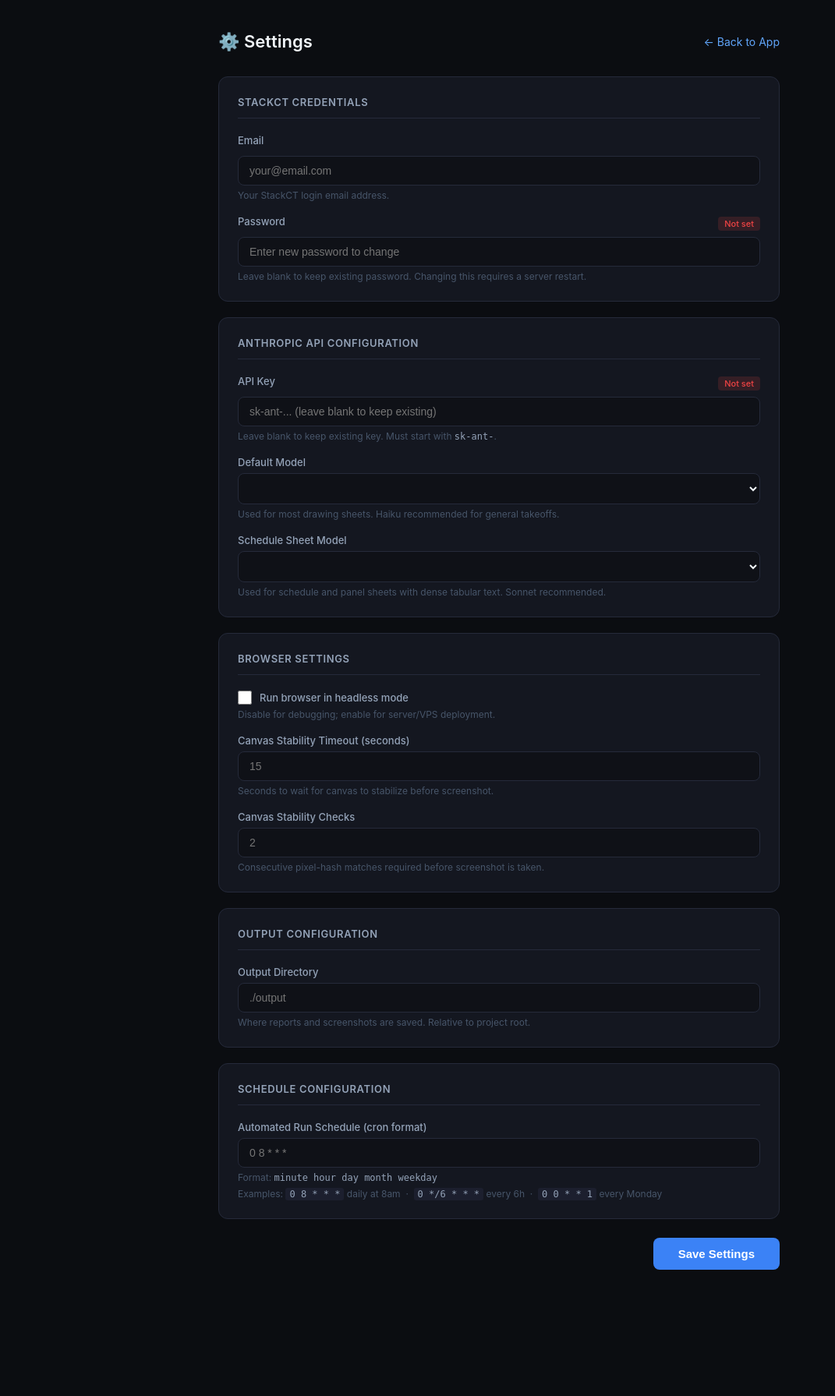
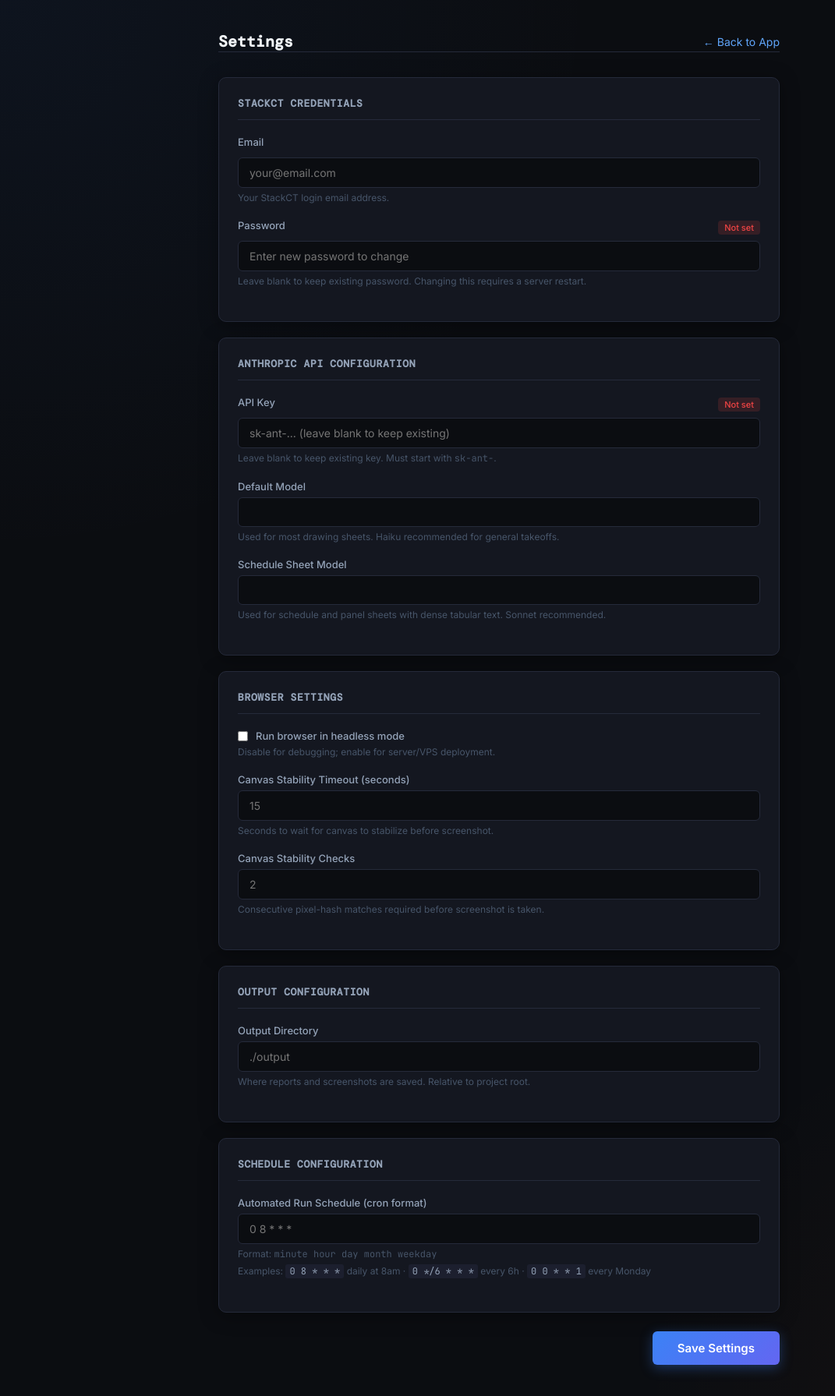
Before and after one commit to Zaman152/Bobby-Tailor-Automation-2.0, a Flask app: page /settings in a window 1280 px wide. Shown: the whole page at 78% size, without its empty margins (0-1071 px from the left). Before the commit the page ends 1629 px from the top, so only its background shows below. Run offline with Flask 3, Linux system fonts and the light colour scheme; parts of the project's set-up code (start-up, migrations or seed data) failed here and were passed over.

Commit message:
feat(ui): polish dashboard UX and record milestone UAT
Add Motion One page transitions, refined industrial theme, settings shell alignment, and formatted report summaries after full browser verification.

```diff
--- /dev/null
+++ b/static/ui-polish.css
@@ -0,0 +1,364 @@
+/**
+ * UI polish layer — motion, depth, industrial dashboard refinements
+ */
+
+:root {
+  --ease-out-expo: cubic-bezier(0.22, 1, 0.36, 1);
+  --shadow-card: 0 4px 24px rgba(0, 0, 0, 0.35);
+  --shadow-glow: 0 0 0 1px rgba(59, 130, 246, 0.08);
+  --gradient-brand: linear-gradient(135deg, #3b82f6 0%, #6366f1 100%);
+}
+
+body {
+  background: radial-gradient(ellipse 120% 80% at 0% 0%, rgba(59, 130, 246, 0.06), transparent 50%),
+              radial-gradient(ellipse 80% 60% at 100% 100%, rgba(249, 115, 22, 0.04), transparent 45%),
+              var(--bg-base);
+}
+
+.sidebar {
+  backdrop-filter: blur(12px);
+  background: rgba(20, 23, 32, 0.92);
+}
+
+.logo {
+  background: var(--gradient-brand);
+  box-shadow: 0 4px 14px rgba(59, 130, 246, 0.35);
+}
+
+.nav-icon {
+  display: flex;
+  align-items: center;
+  justify-content: center;
+  opacity: 0.85;
+}
+
+.nav-item.active .nav-icon {
+  color: var(--accent-primary);
+}
+
+.page-header {
+  background: rgba(20, 23, 32, 0.6);
+  backdrop-filter: blur(8px);
+}
+
+.page-body {
+  max-width: 1100px;
+}
+
+.page-section.active {
+  animation: pageFadeIn 0.38s var(--ease-out-expo) forwards;
+}
+
+@keyframes pageFadeIn {
+  from { opacity: 0; transform: translateY(10px); }
+  to { opacity: 1; transform: translateY(0); }
+}
+
+.card {
+  box-shadow: var(--shadow-card), var(--shadow-glow);
+  transition: border-color 0.2s ease, box-shadow 0.2s ease;
+}
+
+.card:hover {
+  border-color: rgba(59, 130, 246, 0.25);
+}
+
+.card-eyebrow {
+  font-size: 11px;
+  text-transform: uppercase;
+  letter-spacing: 0.08em;
+  color: var(--text-tertiary);
+  margin: 0;
+  font-family: var(--font-display);
+}
+
+/* Mode toggle — card style */
+.mode-toggle {
+  gap: 12px;
+}
+
+.mode-btn {
+  display: flex;
+  flex-direction: column;
+  align-items: flex-start;
+  text-align: left;
+  padding: 14px 16px;
+  gap: 4px;
+}
+
+.mode-btn .mode-label {
+  font-size: 14px;
+  font-weight: 600;
+  color: inherit;
+}
+
+.mode-btn .mode-hint {
+  font-size: 11px;
+  font-weight: 400;
+  opacity: 0.75;
+  line-height: 1.3;
+}
+
+.mode-btn.active {
+  box-shadow: inset 0 0 0 1px rgba(59, 130, 246, 0.35);
+}
+
+/* Reports */
+.reports-toolbar {
+  padding: 16px 20px;
+  margin-bottom: 16px;
+}
+
+.report-card {
+  transition: transform 0.2s var(--ease-out-expo), border-color 0.2s, box-shadow 0.2s;
+}
+
+.report-card:hover {
+  transform: translateY(-2px);
+  box-shadow: 0 8px 32px rgba(0, 0, 0, 0.4);
+}
+
+.report-card.expanded {
+  box-shadow: 0 12px 40px rgba(59, 130, 246, 0.12);
+}
+
+.report-card .card-actions {
+  display: grid;
+  grid-template-columns: repeat(auto-fill, minmax(120px, 1fr));
+  gap: 8px;
+}
+
+.btn-preview, .btn-download {
+  transition: all 0.15s ease;
+}
+
+.btn-preview:hover, .btn-download:hover {
+  transform: translateY(-1px);
+  box-shadow: 0 4px 12px rgba(59, 130, 246, 0.2);
+}
+
+.summary-view {
+  font-family: var(--font-data);
+  font-size: 12px;
+  line-height: 1.65;
+}
+
+.summary-view .summary-heading {
+  color: #60a5fa;
+  font-weight: 600;
+  margin: 16px 0 8px;
+  font-size: 13px;
+  letter-spacing: 0.02em;
+}
+
+.summary-view .summary-heading:first-child {
+  margin-top: 0;
+}
+
+.summary-view .summary-line {
+  color: var(--text-secondary);
+  margin: 2px 0;
+}
+
+/* Drop zone */
+.drop-zone {
+  transition: border-color 0.2s, background 0.2s, transform 0.2s;
+}
+
+.drop-zone:hover {
+  transform: scale(1.005);
+}
+
+.drop-zone {
+  min-height: 140px;
+  display: flex;
+  flex-direction: column;
+  align-items: center;
+  justify-content: center;
+  background: rgba(59, 130, 246, 0.06);
+  border-color: rgba(59, 130, 246, 0.35);
+}
+
+.drop-zone .dz-icon {
+  color: #60a5fa;
+  opacity: 1;
+  margin-bottom: 8px;
+}
+
+.drop-zone p {
+  color: var(--text-secondary);
+}
+
+.drop-zone p strong {
+  color: #93c5fd;
+  font-weight: 600;
+}
+
+#page-pdf .card h2 {
+  color: var(--text-primary);
+  font-size: 18px;
+  text-transform: none;
+  letter-spacing: -0.02em;
+}
+
+/* Project list */
+.project-item {
+  transition: background 0.15s, border-color 0.15s;
+}
+
+.project-item.selected {
+  box-shadow: inset 3px 0 0 var(--accent-primary);
+}
+
+/* Buttons */
+.run-btn {
+  background: var(--gradient-brand);
+  box-shadow: 0 4px 16px rgba(59, 130, 246, 0.35);
+  transition: transform 0.15s, box-shadow 0.15s, opacity 0.15s;
+}
+
+.run-btn:hover:not(:disabled) {
+  transform: translateY(-1px);
+  box-shadow: 0 6px 20px rgba(59, 130, 246, 0.45);
+}
+
+.run-btn:active:not(:disabled) {
+  transform: translateY(0);
+}
+
+.preview-btn {
+  transition: all 0.15s ease;
+}
+
+/* Monitor */
+.monitor-container {
+  box-shadow: var(--shadow-card);
+}
+
+.monitor-progress-track .progress-bar-fill {
+  background: linear-gradient(90deg, var(--accent-primary), var(--accent-success));
+}
+
+/* Progress card hidden by default — monitor page is primary */
+.progress-card {
+  display: none !important;
+}
+
+/* Toast */
+.app-toast {
+  position: fixed;
+  bottom: 24px;
+  right: 24px;
+  padding: 12px 20px;
+  background: var(--bg-elevated);
+  border: 1px solid var(--border-subtle);
+  border-radius: var(--radius-md);
+  color: var(--text-primary);
+  font-size: 13px;
+  box-shadow: var(--shadow-card);
+  z-index: 9999;
+  animation: toastIn 0.35s var(--ease-out-expo);
+}
+
+@keyframes toastIn {
+  from { opacity: 0; transform: translateY(12px); }
+  to { opacity: 1; transform: translateY(0); }
+}
+
+@media (max-width: 900px) {
+  .sidebar { width: 72px; }
+  .sidebar .brand-name, .sidebar .brand-sub, .nav-item span:not(.nav-icon) { display: none; }
+  .main-content { margin-left: 72px; }
+  .nav-item { justify-content: center; padding: 12px; }
+}
+
+/* ── Settings page (standalone) ── */
+body.settings-page {
+  padding: 40px 24px;
+}
+
+body.settings-page .page-header {
+  max-width: 720px;
+  margin: 0 auto 32px;
+  display: flex;
+  align-items: center;
+  justify-content: space-between;
+  background: transparent;
+  backdrop-filter: none;
+  padding: 0;
+}
+
+body.settings-page .settings-form {
+  max-width: 720px;
+  margin: 0 auto;
+}
+
+body.settings-page .section {
+  background: var(--bg-surface);
+  border: 1px solid var(--border-subtle);
+  border-radius: var(--radius-md);
+  padding: 24px;
+  margin-bottom: 20px;
+  box-shadow: var(--shadow-card);
+}
+
+body.settings-page .section h2 {
+  font-size: 13px;
+  font-weight: 600;
+  color: var(--text-secondary);
+  text-transform: uppercase;
+  letter-spacing: 0.05em;
+  margin-bottom: 20px;
+  padding-bottom: 12px;
+  border-bottom: 1px solid var(--border-subtle);
+}
+
+body.settings-page label {
+  display: block;
+  font-size: 13px;
+  color: var(--text-secondary);
+  margin-bottom: 6px;
+  font-weight: 500;
+}
+
+body.settings-page input[type="text"],
+body.settings-page input[type="email"],
+body.settings-page input[type="password"],
+body.settings-page select {
+  width: 100%;
+  background: var(--bg-base);
+  border: 1px solid var(--border-subtle);
+  color: var(--text-primary);
+  padding: 10px 14px;
+  border-radius: var(--radius-sm);
+  font-size: 14px;
+  outline: none;
+  transition: border-color 0.15s;
+}
+
+body.settings-page input:focus,
+body.settings-page select:focus {
+  border-color: var(--accent-primary);
+}
+
+body.settings-page .save-btn {
+  padding: 12px 32px;
+  background: var(--gradient-brand);
+  color: white;
+  border: none;
+  border-radius: var(--radius-sm);
+  font-size: 15px;
+  font-weight: 600;
+  cursor: pointer;
+  box-shadow: 0 4px 16px rgba(59, 130, 246, 0.35);
+}
+
+body.settings-page .back-link {
+  color: #60a5fa;
+  text-decoration: none;
+  font-size: 14px;
+}
+
+body.settings-page .back-link:hover {
+  text-decoration: underline;
+}
--- a/templates/settings.html
+++ b/templates/settings.html
@@ -4,234 +4,38 @@
   <meta charset="UTF-8" />
   <meta name="viewport" content="width=device-width, initial-scale=1.0" />
   <title>Settings — Bobby Tailor</title>
+  <link rel="preconnect" href="https://fonts.googleapis.com">
+  <link rel="preconnect" href="https://fonts.gstatic.com" crossorigin>
+  <link href="https://fonts.googleapis.com/css2?family=DM+Mono:wght@400;500&family=Inter:wght@400;500;600&family=JetBrains+Mono:wght@400;500&display=swap" rel="stylesheet">
+  <link rel="stylesheet" href="{{ url_for('static', filename='style.css') }}">
+  <link rel="stylesheet" href="{{ url_for('static', filename='ui-polish.css') }}">
   <style>
-    *, *::before, *::after { box-sizing: border-box; margin: 0; padding: 0; }
-
-    body {
-      font-family: -apple-system, BlinkMacSystemFont, 'Segoe UI', 'Inter', sans-serif;
-      background: #0b0d11;
-      color: #f1f5f9;
-      min-height: 100vh;
-      padding: 40px 24px;
-    }
-
-    .page-header {
-      max-width: 720px;
-      margin: 0 auto 32px;
-      display: flex;
-      align-items: center;
-      justify-content: space-between;
-    }
-
-    .page-header h1 {
-      font-size: 22px;
-      font-weight: 600;
-      color: #f1f5f9;
-    }
-
-    .back-link {
-      color: #60a5fa;
-      text-decoration: none;
-      font-size: 14px;
-    }
-    .back-link:hover { text-decoration: underline; }
-
-    .settings-form {
-      max-width: 720px;
-      margin: 0 auto;
-    }
-
-    .section {
-      background: #141720;
-      border: 1px solid #252a3a;
-      border-radius: 12px;
-      padding: 24px;
-      margin-bottom: 20px;
-    }
-
-    .section h2 {
-      font-size: 13px;
-      font-weight: 600;
-      color: #94a3b8;
-      text-transform: uppercase;
-      letter-spacing: 0.05em;
-      margin-bottom: 20px;
-      padding-bottom: 12px;
-      border-bottom: 1px solid #252a3a;
-    }
-
-    .field {
-      margin-bottom: 18px;
-    }
-    .field:last-child { margin-bottom: 0; }
-
-    label {
-      display: block;
-      font-size: 13px;
-      color: #94a3b8;
-      margin-bottom: 6px;
-      font-weight: 500;
-    }
-
-    .label-row {
-      display: flex;
-      align-items: center;
-      justify-content: space-between;
-      margin-bottom: 6px;
-    }
-
-    .field-set-badge {
-      font-size: 11px;
-      padding: 2px 8px;
-      border-radius: 4px;
-      background: rgba(16, 185, 129, 0.15);
-      color: #10b981;
-      font-weight: 500;
-    }
-
-    .field-unset-badge {
-      font-size: 11px;
-      padding: 2px 8px;
-      border-radius: 4px;
-      background: rgba(239, 68, 68, 0.15);
-      color: #ef4444;
-      font-weight: 500;
-    }
-
-    input[type="text"],
-    input[type="email"],
-    input[type="password"],
-    select {
-      width: 100%;
-      background: #0f1117;
-      border: 1px solid #252a3a;
-      color: #f1f5f9;
-      padding: 10px 14px;
-      border-radius: 8px;
-      font-size: 14px;
-      outline: none;
-      transition: border-color 0.15s;
-    }
-
-    input:focus, select:focus {
-      border-color: #3b82f6;
-    }
-
-    input[type="checkbox"] {
-      width: 18px;
-      height: 18px;
-      cursor: pointer;
-      accent-color: #3b82f6;
-    }
-
-    .checkbox-row {
-      display: flex;
-      align-items: center;
-      gap: 10px;
-    }
-
-    .help-text {
-      font-size: 12px;
-      color: #475569;
-      margin-top: 5px;
-    }
-
-    .model-option-hint {
-      font-size: 11px;
-      color: #475569;
-      margin-top: 4px;
-    }
-
-    .cron-examples {
-      margin-top: 6px;
-      font-size: 12px;
-      color: #475569;
-    }
-    .cron-examples code {
-      font-family: 'JetBrains Mono', 'Menlo', monospace;
-      color: #94a3b8;
-      background: #1c1f2e;
-      padding: 1px 5px;
-      border-radius: 3px;
-    }
-
-    .actions {
-      max-width: 720px;
-      margin: 0 auto;
-      display: flex;
-      align-items: center;
-      justify-content: space-between;
-      gap: 16px;
-    }
-
-    .save-btn {
-      padding: 12px 32px;
-      background: #3b82f6;
-      color: white;
-      border: none;
-      border-radius: 8px;
-      font-size: 15px;
-      font-weight: 600;
-      cursor: pointer;
-      transition: background 0.15s;
-    }
-    .save-btn:hover { background: #2563eb; }
-    .save-btn:disabled { opacity: 0.5; cursor: not-allowed; }
-
-    .msg-area {
-      flex: 1;
-      font-size: 14px;
-    }
-
-    .msg-success {
-      color: #10b981;
-      padding: 10px 16px;
-      background: rgba(16, 185, 129, 0.1);
-      border: 1px solid rgba(16, 185, 129, 0.2);
-      border-radius: 8px;
-    }
-
-    .msg-error {
-      color: #ef4444;
-      padding: 10px 16px;
-      background: rgba(239, 68, 68, 0.1);
-      border: 1px solid rgba(239, 68, 68, 0.2);
-      border-radius: 8px;
-    }
-
-    .msg-warning {
-      color: #f59e0b;
-      padding: 10px 16px;
-      background: rgba(245, 158, 11, 0.1);
-      border: 1px solid rgba(245, 158, 11, 0.2);
-      border-radius: 8px;
-      margin-top: 8px;
-    }
-
+    .label-row { display: flex; align-items: center; justify-content: space-between; margin-bottom: 6px; }
+    .field-set-badge { font-size: 11px; padding: 2px 8px; border-radius: 4px; background: rgba(16, 185, 129, 0.15); color: var(--accent-success); font-weight: 500; }
+    .field-unset-badge { font-size: 11px; padding: 2px 8px; border-radius: 4px; background: rgba(239, 68, 68, 0.15); color: var(--accent-danger); font-weight: 500; }
+    .checkbox-row { display: flex; align-items: center; gap: 10px; }
+    .help-text { font-size: 12px; color: var(--text-tertiary); margin-top: 5px; }
+    .cron-examples { margin-top: 6px; font-size: 12px; color: var(--text-tertiary); }
+    .cron-examples code { font-family: var(--font-data); color: var(--text-secondary); background: var(--bg-elevated); padding: 1px 5px; border-radius: 3px; }
+    .actions { max-width: 720px; margin: 24px auto 0; display: flex; align-items: center; justify-content: space-between; gap: 16px; }
+    .msg-success { color: var(--accent-success); padding: 10px 16px; background: rgba(16, 185, 129, 0.1); border: 1px solid rgba(16, 185, 129, 0.2); border-radius: var(--radius-sm); }
+    .msg-error { color: var(--accent-danger); padding: 10px 16px; background: rgba(239, 68, 68, 0.1); border: 1px solid rgba(239, 68, 68, 0.2); border-radius: var(--radius-sm); }
+    .msg-warning { color: var(--accent-warning); padding: 10px 16px; background: rgba(245, 158, 11, 0.1); border: 1px solid rgba(245, 158, 11, 0.2); border-radius: var(--radius-sm); margin-top: 8px; }
     @keyframes spin { to { transform: rotate(360deg); } }
-    .spinner {
-      display: inline-block; width: 14px; height: 14px;
-      border: 2px solid rgba(96,165,250,0.3);
-      border-top-color: #60a5fa;
-      border-radius: 50%;
-      animation: spin 0.8s linear infinite;
-      vertical-align: middle;
-    }
+    .spinner { display: inline-block; width: 14px; height: 14px; border: 2px solid rgba(96,165,250,0.3); border-top-color: #60a5fa; border-radius: 50%; animation: spin 0.8s linear infinite; vertical-align: middle; }
   </style>
 </head>
-<body>
+<body class="settings-page">
 
 <div class="page-header">
-  <h1>⚙️ Settings</h1>
+  <h1>Settings</h1>
   <a href="/" class="back-link">← Back to App</a>
 </div>
 
 <form class="settings-form" onsubmit="saveSettings(event)">
 
-  <!-- ── StackCT Credentials ── -->
   <div class="section">
     <h2>StackCT Credentials</h2>
-
     <div class="field">
       <div class="label-row">
         <label for="STACKCT_EMAIL">Email</label>
@@ -240,7 +44,6 @@
       <input type="email" id="STACKCT_EMAIL" name="STACKCT_EMAIL" placeholder="your@email.com" autocomplete="username" />
       <p class="help-text">Your StackCT login email address.</p>
     </div>
-
     <div class="field">
       <div class="label-row">
         <label for="STACKCT_PASSWORD">Password</label>
@@ -254,10 +57,8 @@
     </div>
   </div>
 
-  <!-- ── Anthropic API Configuration ── -->
   <div class="section">
     <h2>Anthropic API Configuration</h2>
-
     <div class="field">
       <div class="label-row">
         <label for="ANTHROPIC_API_KEY">API Key</label>
@@ -267,9 +68,8 @@
              data-sensitive="true" data-has-value="false"
              placeholder="sk-ant-... (leave blank to keep existing)"
              autocomplete="off" />
-      <p class="help-text">Leave blank to keep existing key. Must start with <code style="font-family:monospace;color:#94a3b8;">sk-ant-</code>.</p>
+      <p class="help-text">Leave blank to keep existing key. Must start with <code>sk-ant-</code>.</p>
     </div>
-
     <div class="field">
       <label for="CLAUDE_MODEL">Default Model</label>
       <select id="CLAUDE_MODEL" name="CLAUDE_MODEL">
@@ -279,7 +79,6 @@
       </select>
       <p class="help-text">Used for most drawing sheets. Haiku recommended for general takeoffs.</p>
     </div>
-
     <div class="field">
       <label for="CLAUDE_MODEL_SCHEDULES">Schedule Sheet Model</label>
       <select id="CLAUDE_MODEL_SCHEDULES" name="CLAUDE_MODEL_SCHEDULES">
@@ -291,10 +90,8 @@
     </div>
   </div>
 
-  <!-- ── Browser Settings ── -->
   <div class="section">
     <h2>Browser Settings</h2>
-
     <div class="field">
       <div class="checkbox-row">
         <input type="checkbox" id="HEADLESS" name="HEADLESS" />
@@ -302,13 +99,11 @@
       </div>
       <p class="help-text">Disable for debugging; enable for server/VPS deployment.</p>
     </div>
-
     <div class="field">
       <label for="CANVAS_STABILITY_TIMEOUT">Canvas Stability Timeout (seconds)</label>
       <input type="text" id="CANVAS_STABILITY_TIMEOUT" name="CANVAS_STABILITY_TIMEOUT" placeholder="15" />
       <p class="help-text">Seconds to wait for canvas to stabilize before screenshot.</p>
     </div>
-
     <div class="field">
       <label for="CANVAS_STABILITY_CHECKS">Canvas Stability Checks</label>
       <input type="text" id="CANVAS_STABILITY_CHECKS" name="CANVAS_STABILITY_CHECKS" placeholder="2" />
@@ -316,10 +111,8 @@
     </div>
   </div>
 
-  <!-- ── Output Configuration ── -->
   <div class="section">
     <h2>Output Configuration</h2>
-
     <div class="field">
       <label for="OUTPUT_DIR">Output Directory</label>
       <input type="text" id="OUTPUT_DIR" name="OUTPUT_DIR" placeholder="./output" />
@@ -327,17 +120,15 @@
     </div>
   </div>
 
-  <!-- ── Schedule Configuration ── -->
   <div class="section">
     <h2>Schedule Configuration</h2>
-
     <div class="field">
       <label for="RUN_SCHEDULE">Automated Run Schedule (cron format)</label>
       <input type="text" id="RUN_SCHEDULE" name="RUN_SCHEDULE" placeholder="0 8 * * *" />
-      <p class="help-text">Format: <code style="font-family:monospace;color:#94a3b8;">minute hour day month weekday</code></p>
+      <p class="help-text">Format: <code>minute hour day month weekday</code></p>
       <div class="cron-examples">
-        Examples: <code>0 8 * * *</code> daily at 8am &nbsp;·&nbsp;
-        <code>0 */6 * * *</code> every 6h &nbsp;·&nbsp;
+        Examples: <code>0 8 * * *</code> daily at 8am ·
+        <code>0 */6 * * *</code> every 6h ·
         <code>0 0 * * 1</code> every Monday
       </div>
     </div>
@@ -345,7 +136,7 @@
 
 </form>
 
-<div class="actions" style="margin-top:24px;">
+<div class="actions">
   <div class="msg-area" id="msgArea"></div>
   <button class="save-btn" id="saveBtn" onclick="saveSettings(event)">Save Settings</button>
 </div>
```
Also changed, not shown: static/app.js (+33 -10 lines), static/ui-motion.js (added, +31 -0 lines), templates/index.html (+25 -14 lines), .planning/milestone-UAT.md (added).
